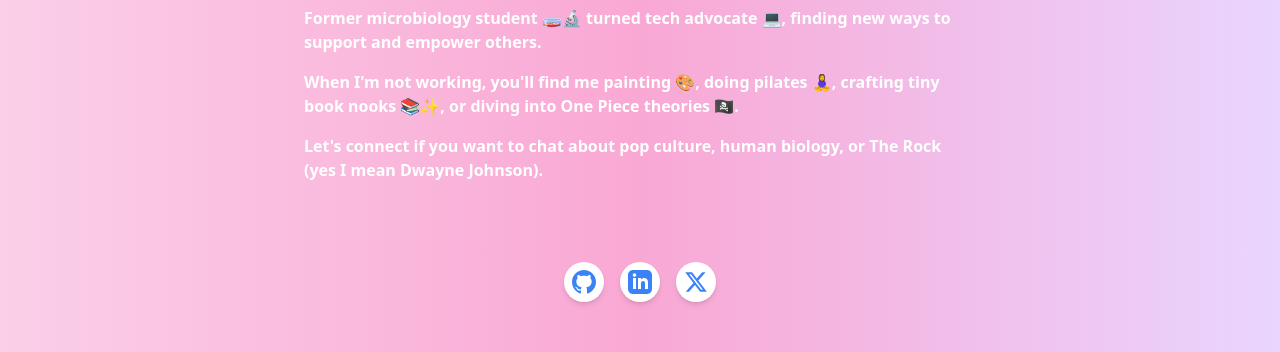
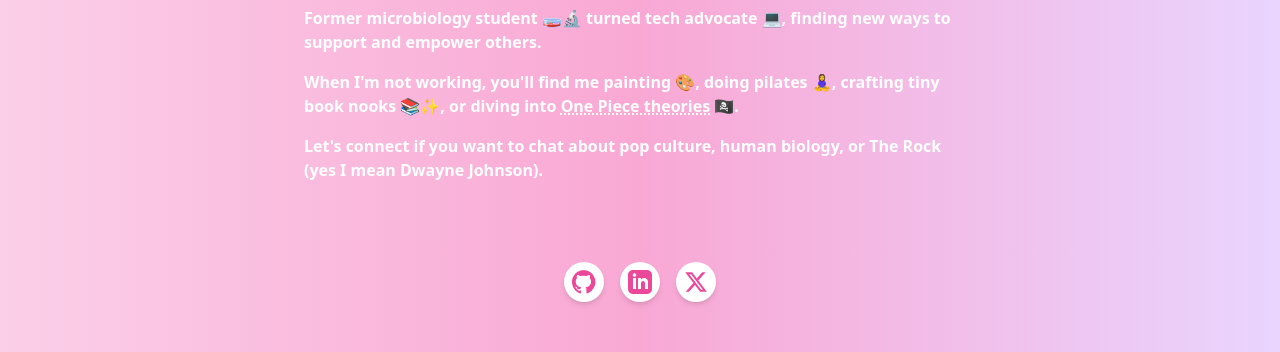
Before and after one commit to rikaciminieri/rika, a React (Vite) app: page / in a window 1280 px wide. Shown: the part 510-862 px from the top of the page. Built offline with nearby package versions, Linux system fonts and the light colour scheme.

Commit message:
feat: add one piece theories

```diff
--- a/src/components/aboutMe.jsx
+++ b/src/components/aboutMe.jsx
@@ -1,10 +1,24 @@
 import PropTypes from "prop-types";
+import { useState } from "react";
+import { onePieceTheories } from "../definitions/onePieceTheories";
 
 AboutMe.propTypes = {
   isJapanese: PropTypes.bool.isRequired,
 };
 
 export default function AboutMe({ isJapanese }) {
+  const [currentTheory, setCurrentTheory] = useState(null);
+
+  const getRandomTheory = () => {
+    const theories = onePieceTheories[isJapanese ? "jp" : "en"];
+    const randomIndex = Math.floor(Math.random() * theories.length);
+    setCurrentTheory(theories[randomIndex]);
+  };
+
+  const clearTheory = () => {
+    setCurrentTheory(null);
+  };
+
   const content = {
     en: [
       "Helping women and POC thrive in tech @ LWT 🏳️‍🌈✨",
@@ -27,8 +41,47 @@ export default function AboutMe({ isJapanese }) {
       {/* Description Section */}
       <div className="max-w-2xl mx-auto prose prose-lg font-semibold text-white dark:text-gray-200">
         {currentContent.map((paragraph, index) => (
-          <p key={index} className="mb-4">
-            {paragraph}
+          <p key={index} className="mb-4 relative">
+            {paragraph.includes("One Piece") ||
+            paragraph.includes("ワンピース") ? (
+              <p>
+                {isJapanese ? (
+                  <>
+                    仕事をしていないときは、絵を描いたり 🎨、ピラティスをしたり
+                    🧘‍♀️、小さな本の隠れ家を作ったり 📚✨、
+                    <span
+                      onMouseEnter={getRandomTheory}
+                      onMouseLeave={clearTheory}
+                      className="cursor-help relative underline decoration-dotted decoration-2 hover:text-pink-300 dark:hover:text-blue-300 transition-colors duration-200"
+                    >
+                      ワンピースの考察
+                    </span>
+                    に夢中になったりしています 🏴‍☠️。
+                  </>
+                ) : (
+                  <>
+                    When I&apos;m not working, you&apos;ll find me painting 🎨,
+                    doing pilates 🧘‍♀️, crafting tiny book nooks 📚✨, or diving
+                    into{" "}
+                    <span
+                      onMouseEnter={getRandomTheory}
+                      onMouseLeave={clearTheory}
+                      className="cursor-help relative underline decoration-dotted decoration-2 hover:text-pink-300 dark:hover:text-blue-300 transition-colors duration-200"
+                    >
+                      One Piece theories
+                    </span>{" "}
+                    🏴‍☠️.
+                  </>
+                )}
+                {currentTheory && (
+                  <div className="absolute left-0 top-full mt-2 p-4 bg-white dark:bg-gray-800 rounded-lg shadow-lg text-sm text-gray-800 dark:text-gray-200 w-full z-10 transition-opacity duration-200">
+                    {currentTheory}
+                  </div>
+                )}
+              </p>
+            ) : (
+              paragraph
+            )}
           </p>
         ))}
       </div>
--- a/src/components/socialLinks.jsx
+++ b/src/components/socialLinks.jsx
@@ -5,17 +5,17 @@ export default function SocialLinks() {
         href="https://github.com/rikaciminieri"
         target="_blank"
         rel="noopener noreferrer"
-        className="p-2 bg-white dark:bg-gray-800 text-blue-500 dark:text-blue-400 rounded-full shadow-md hover:bg-blue-500 hover:text-white dark:hover:bg-blue-700 transition"
+        className="p-2 bg-white dark:bg-gray-800 text-pink-500 dark:text-blue-400 rounded-full shadow-md hover:bg-pink-500 hover:text-white dark:hover:bg-blue-700 transition"
       >
         <svg className="w-6 h-6" fill="currentColor" viewBox="0 0 24 24">
-          <path d="M12 0c-6.626 0-12 5.373-12 12 0 5.302 3.438 9.8 8.207 11.387.599.111.793-.261.793-.577v-2.234c-3.338.726-4.033-1.416-4.033-1.416-.546-1.387-1.333-1.756-1.333-1.756-1.089-.745.083-.729.083-.729 1.205.084 1.839 1.237 1.839 1.237 1.07 1.834 2.807 1.304 3.492.997.107-.775.418-1.305.762-1.604-2.665-.305-5.467-1.334-5.467-5.931 0-1.311.469-2.381 1.236-3.221-.124-.303-.535-1.524.117-3.176 0 0 1.008-.322 3.301 1.23.957-.266 1.983-.399 3.003-.404 1.02.005 2.047.138 3.006.404 2.291-1.552 3.297-1.23 3.297-1.23.653 1.653.242 2.874.118 3.176.77.84 1.235 1.911 1.235 3.221 0 4.609-2.807 5.624-5.479 5.921.43.372.823 1.102.823 2.222v3.293c0 .319.192.694.801.576 4.765-1.589 8.199-6.086 8.199-11.386 0-6.627-5.373-12-12-12z" />
+          <path d="M12 0c-6.626 0-12 5.373-12 12 0 5.302 3.438 9.8 8.207 11.387.599.111.793-.261.793-.577v-2.234c-3.338.726-4.033-1.416-4.033-1.416-.546-1.387-1.333-1.756-1.333-1.756-1.089-.745.083-.729.083-.729 1.205.084 1.839 1.237 1.237 1.237 1.07 1.834 2.807 1.304 3.492.997.107-.775.418-1.305.762-1.604-2.665-.305-5.467-1.334-5.467-5.931 0-1.311.469-2.381 1.236-3.221-.124-.303-.535-1.524.117-3.176 0 0 1.008-.322 3.301 1.23.957-.266 1.983-.399 3.003-.404 1.02.005 2.047.138 3.006.404 2.291-1.552 3.297-1.23 3.297-1.23.653 1.653.242 2.874.118 3.176.77.84 1.235 1.911 1.235 3.221 0 4.609-2.807 5.624-5.479 5.921.43.372.823 1.102.823 2.222v3.293c0 .319.192.694.801.576 4.765-1.589 8.199-6.086 8.199-11.386 0-6.627-5.373-12-12-12z" />
         </svg>
       </a>
       <a
         href="https://www.linkedin.com/in/rika-ciminieri/"
         target="_blank"
         rel="noopener noreferrer"
-        className="p-2 bg-white dark:bg-gray-800 text-blue-500 dark:text-blue-400 rounded-full shadow-md hover:bg-blue-500 hover:text-white dark:hover:bg-blue-700 transition"
+        className="p-2 bg-white dark:bg-gray-800 text-pink-500 dark:text-blue-400 rounded-full shadow-md hover:bg-pink-500 hover:text-white dark:hover:bg-blue-700 transition"
       >
         <svg className="w-6 h-6" fill="currentColor" viewBox="0 0 24 24">
           <path d="M19 0h-14c-2.761 0-5 2.239-5 5v14c0 2.761 2.239 5 5 5h14c2.762 0 5-2.239 5-5v-14c0-2.761-2.238-5-5-5zm-11 19h-3v-11h3v11zm-1.5-12.268c-.966 0-1.75-.79-1.75-1.764s.784-1.764 1.75-1.764 1.75.79 1.75 1.764-.783 1.764-1.75 1.764zm13.5 12.268h-3v-5.604c0-3.368-4-3.113-4 0v5.604h-3v-11h3v1.765c1.396-2.586 7-2.777 7 2.476v6.759z" />
@@ -25,7 +25,7 @@ export default function SocialLinks() {
         href="https://x.com/rikaciminieri"
         target="_blank"
         rel="noopener noreferrer"
-        className="p-2 bg-white dark:bg-gray-800 text-blue-500 dark:text-blue-400 rounded-full shadow-md hover:bg-blue-500 hover:text-white dark:hover:bg-blue-700 transition"
+        className="p-2 bg-white dark:bg-gray-800 text-pink-500 dark:text-blue-400 rounded-full shadow-md hover:bg-pink-500 hover:text-white dark:hover:bg-blue-700 transition"
       >
         <svg className="w-6 h-6" fill="currentColor" viewBox="0 0 24 24">
           <path d="M18.244 2.25h3.308l-7.227 8.26 8.502 11.24H16.17l-5.214-6.817L4.99 21.75H1.68l7.73-8.835L1.254 2.25H8.08l4.713 6.231zm-1.161 17.52h1.833L7.084 4.126H5.117z" />
--- /dev/null
+++ b/src/definitions/onePieceTheories.js
@@ -0,0 +1,44 @@
+export const onePieceTheories = {
+  en: [
+    "The One Piece is a World-Changing Secret 🌍📜 - Forget gold—it's a treasure that will turn the world upside down, uniting nations and destroying the World Government's lies.",
+    "Joy Boy Was a Revolutionary King 👑🔥 - He wasn't just a dreamer; Joy Boy led the Ancient Kingdom against tyranny, leaving behind weapons to finish the fight.",
+    "The Straw Hat is a Royal Crown 🎩👑 - The hat is more than a symbol—it was once worn by the king of the Ancient Kingdom.",
+    "Raftel (Laughtale) Holds the Ancient Kingdom's Legacy 🗺️🏴‍☠️ - The true history of the world is carved into the land itself, waiting for someone to claim it.",
+    "The Will of D is a War Cry ⚔️🌀 - Those with the initial 'D' are destined to lead the rebellion against oppression and fulfill Joy Boy's promise.",
+    "Blackbeard is a Three-Headed Monster 👹🍎🍎 - His unique body harbors three souls, explaining his ability to wield multiple Devil Fruits.",
+    "The Red Line Will Shatter to Create the All Blue 🌊🐟 - By destroying the Red Line, Luffy will unite all the seas, fulfilling Sanji's lifelong dream.",
+    "The Ancient Kingdom Was the Pirate Dreamland 🏴‍☠️✨ - A land where freedom reigned, the Ancient Kingdom was the origin of the pirate code.",
+    "Shanks is Secretly Protecting the One Piece 🤐🎩 - Far from being a carefree pirate, Shanks is guarding the treasure to ensure it falls into the right hands.",
+    "Uranus is a Weather-Control Machine ☁️⚡ - One of the Ancient Weapons, Uranus can manipulate storms and winds, explaining the Grand Line's chaotic weather.",
+    "Devil Fruits Were Created to Rebel Against Nature 🍎🌊 - The Ancient Kingdom designed Devil Fruits to defy natural laws and empower humanity.",
+    "Imu is the Void Century's Sole Survivor 🕰️👑 - The ruler of the World Government is the last remaining enemy of the Ancient Kingdom, ruling in secrecy for centuries.",
+    "The Moon Holds the Truth About the Ancient Kingdom 🌕🚀 - The people of the Ancient Kingdom may have fled to the moon to escape annihilation, leaving clues behind.",
+    "Vegapunk Will Unlock the Power of the Sea 🧠🌊 - The genius scientist knows how Devil Fruits are made—and their connection to the oceans.",
+    "Zoro's Ancestors Were Wano's Greatest Swordsmiths ⚔️⛩️ - The legendary Shimotsuki family didn't just create swords; they shaped the samurai legacy of Wano.",
+    "The One Piece is the Rio Poneglyph 🔓📜 - All roads lead to a single artifact that will reveal the untold story of the Void Century.",
+    "Koby Will Join the Straw Hats as a True Pirate 🛡️🏴‍☠️ - Once a Marine, Koby will embrace his true calling as part of Luffy's crew.",
+    "The Straw Hats Are Reincarnations of Ancient Heroes 🌞🌀 - Each crew member reflects a hero from the Ancient Kingdom, destined to finish the fight.",
+    "Sanji's Flames Come from His Lunarian DNA 🔥👼 - Judge's experiments weren't just enhancements—they awakened Sanji's connection to King's fire-wielding race.",
+  ],
+  jp: [
+    "「ワンピース」は世界を変える秘密 🌍📜 - 金銀財宝ではなく、世界をひっくり返し、国々を結びつけ、世界政府の嘘を暴く宝である。",
+    "ジョイボーイは革命の王 👑🔥 - ただの夢想家ではない。古代王国を率いて圧政に立ち向かい、戦いを終わらせるための兵器を遺した。",
+    "麦わら帽子は王冠だった 🎩👑 - ただの象徴ではなく、かつて古代王国の王が身につけていた王冠だった。",
+    "ラフテル（ロードスター島）は古代王国の遺産を抱く地 🗺️🏴‍☠️ - 世界の真の歴史が大地に刻まれ、受け継ぐ者を待っている。",
+    "「D」の意志は戦いの号令 ⚔️🌀 - 「D」の名を持つ者は、圧政に抗う反乱の先導者となり、ジョイボーイの誓いを果たす運命にある。",
+    '黒ひげは"三つの頭を持つ怪物" 👹🍎🍎 - 彼の特殊な肉体には三つの魂が宿っており、複数の悪魔の実を持てる理由となっている。',
+    "赤い土の大陸は砕かれ、「オールブルー」が生まれる 🌊🐟 - ルフィが赤い土の大陸を破壊することで、全ての海が一つに繋がり、サンジの夢が叶う。",
+    "古代王国は「海賊の楽園」だった 🏴‍☠️✨ - 自由を重んじる国であり、海賊の理念の源となった場所。",
+    "シャンクスは「ワンピース」を密かに守っている 🤐🎩 - 気ままな海賊に見えて、実は宝を正しい者の手に渡るまで守っている。",
+    "ウラヌスは天候を操る兵器 ☁️⚡ - 古代兵器の一つであり、嵐や風を操る力を持ち、偉大なる航路の異常気象の原因となっている。",
+    "悪魔の実は「自然への反逆」として生み出された 🍎🌊 - 古代王国が自然の法則を覆し、人類を強化するために作った。",
+    "イムは「空白の100年」の唯一の生き残り 🕰️👑 - 世界政府を統べる存在であり、古代王国を滅ぼした後、長きにわたり影から世界を支配している。",
+    "月には「古代王国の真実」が隠されている 🌕🚀 - 古代王国の民は滅亡を逃れるため月へ旅立ち、その痕跡を残した可能性がある。",
+    "ベガパンクは「海の力」を解き明かす 🧠🌊 - 天才科学者である彼は、悪魔の実の仕組みとそれが海とどう関係しているのかを知っている。",
+    "ゾロの祖先は「ワノ国最強の刀鍛冶」 ⚔️⛩️ - 伝説の霜月家は、単なる刀鍛冶ではなく、ワノ国の侍の歴史そのものを築いた一族である。",
+    "「ワンピース」の正体は「リオ・ポーネグリフ」 🔓📜 - 全ての道は、一つの遺物に繋がり、「空白の100年」の真実を明らかにする。",
+    "コビーは「真の海賊」として麦わらの一味に加わる 🛡️🏴‍☠️ - かつて海軍だった彼は、ついに自分の本当の使命を受け入れ、ルフィの仲間となる。",
+    "麦わらの一味は「古代の英雄たちの生まれ変わり」 🌞🌀 - それぞれが古代王国の英雄の魂を受け継ぎ、未完の戦いを終わらせる運命を持つ。",
+    "サンジの炎は「ルナーリア族の血」によるもの 🔥👼 - ジャッジの改造は単なる強化ではなく、彼の中に眠るキングと同じ「炎を操る種族」の力を呼び覚ました。",
+  ],
+};
```
